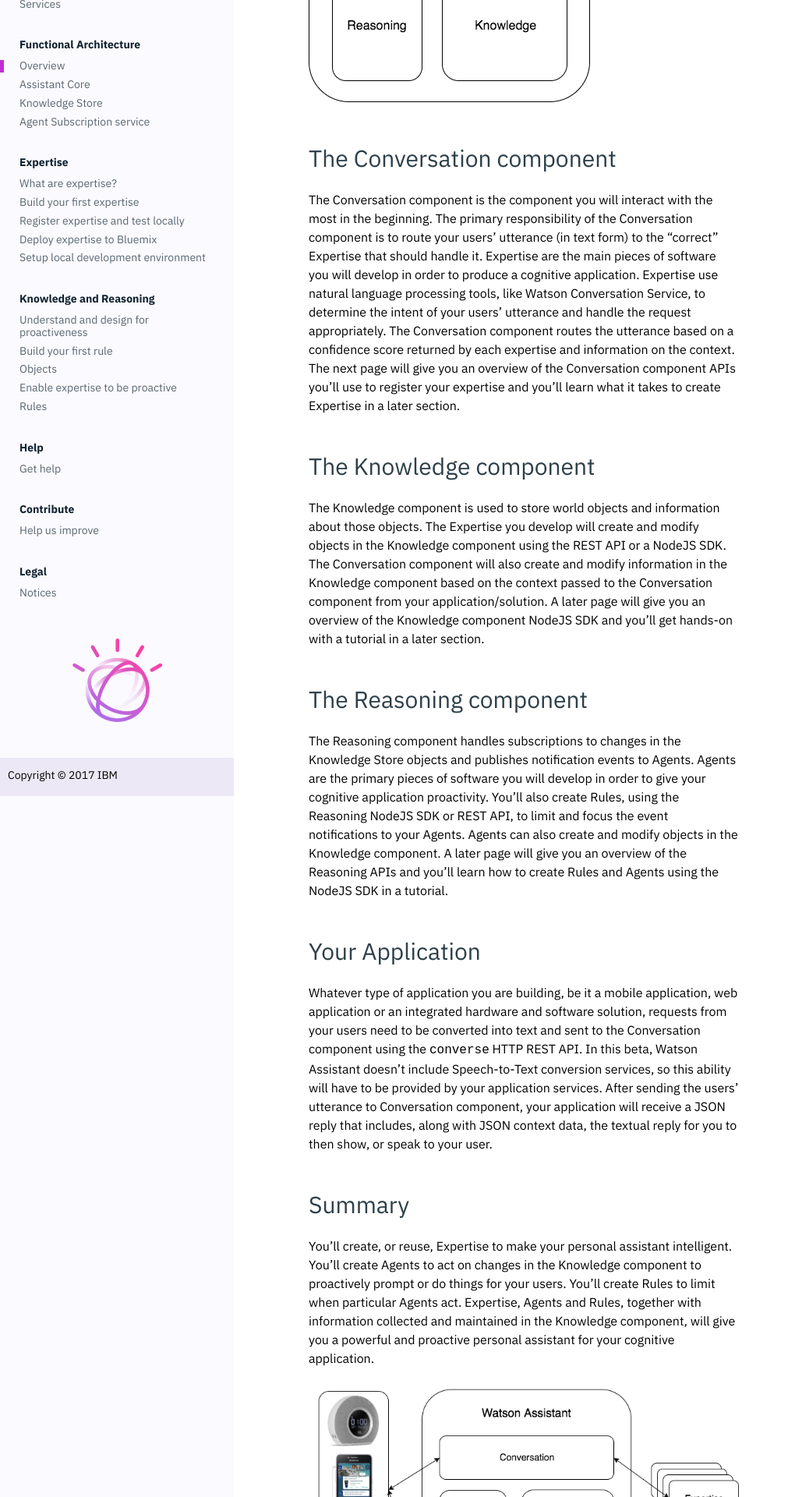
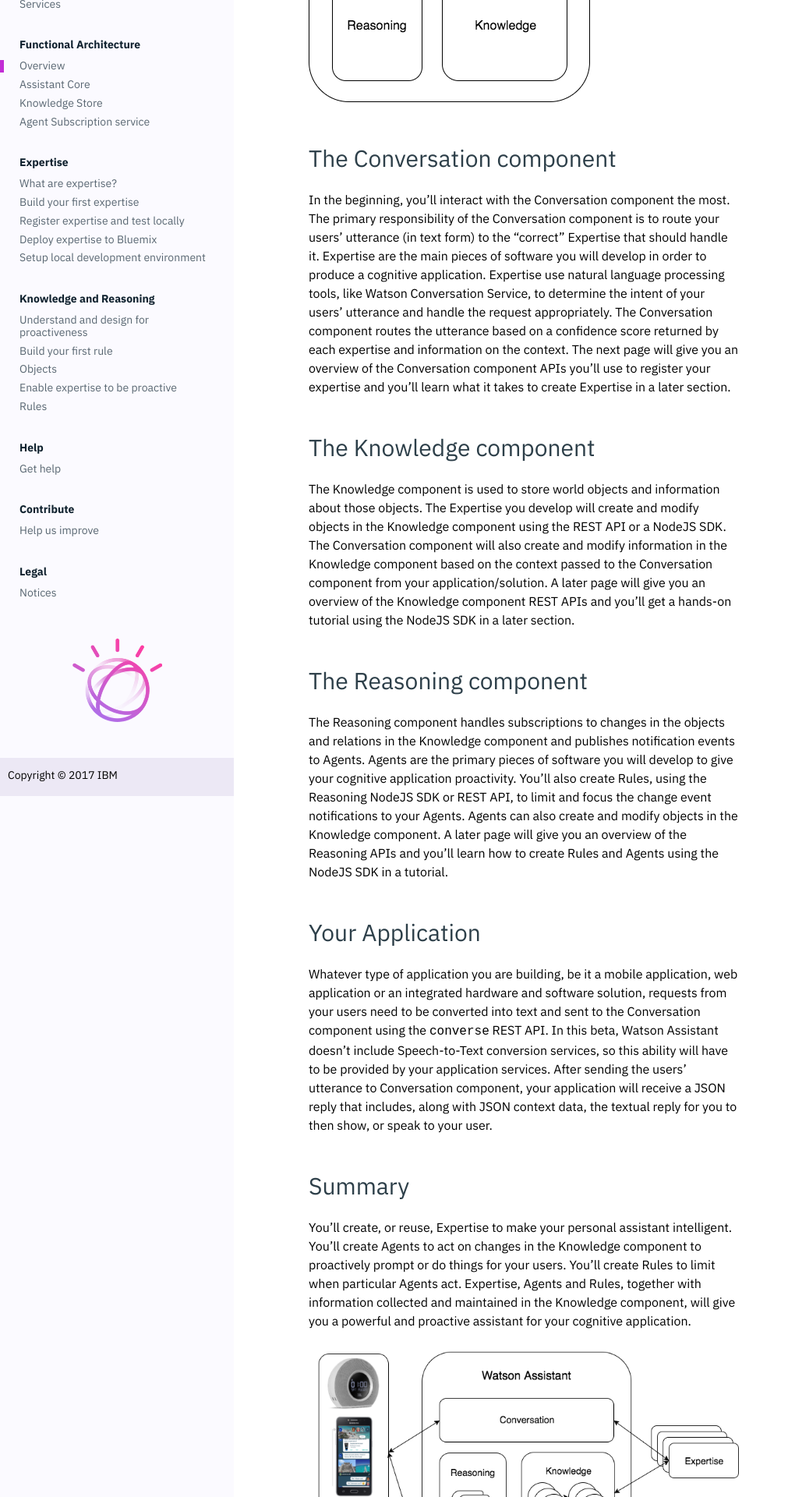
Before and after one commit to benjohnsonnlp/developer, a Jekyll site: the page built from _content/understand-service/overview.md, in a window 1280 px wide. Shown: the part 410-2330 px from the top of the page at 78% size, without its empty margins (0-1011 px from the left). Built offline with Jekyll 4.4.1, drawn with Linux system fonts in a browser that asks for light colours.

Commit message:
minor wording updates to overview

```diff
--- a/_content/understand-service/overview.md
+++ b/_content/understand-service/overview.md
@@ -7,23 +7,23 @@
 
 ## The Conversation component
 
-The Conversation component is the component you will interact with the most in the beginning.  The primary responsibility of the Conversation component is to route your users' utterance (in text form) to the "correct" Expertise that should handle it.  Expertise are the main pieces of software you will develop in order to produce a cognitive application.  Expertise use natural language processing tools, like Watson Conversation Service, to determine the intent of your users' utterance and handle the request appropriately.  The Conversation component routes the utterance based on a confidence score returned by each expertise and information on the context.  The next page will give you an overview of the Conversation component APIs you'll use to register your expertise and you'll learn what it takes to create Expertise in a later section.
+In the beginning, you'll interact with the Conversation component the most.  The primary responsibility of the Conversation component is to route your users' utterance (in text form) to the "correct" Expertise that should handle it.  Expertise are the main pieces of software you will develop in order to produce a cognitive application.  Expertise use natural language processing tools, like Watson Conversation Service, to determine the intent of your users' utterance and handle the request appropriately.  The Conversation component routes the utterance based on a confidence score returned by each expertise and information on the context.  The next page will give you an overview of the Conversation component APIs you'll use to register your expertise and you'll learn what it takes to create Expertise in a later section.
 
 ## The Knowledge component
 
-The Knowledge component is used to store world objects and information about those objects.  The Expertise you develop will create and modify objects in the Knowledge component using the REST API or a NodeJS SDK.  The Conversation component will also create and modify information in the Knowledge component based on the context passed to the Conversation component from your application/solution.  A later page will give you an overview of the Knowledge component NodeJS SDK and you'll get hands-on with a tutorial in a later section.
+The Knowledge component is used to store world objects and information about those objects.  The Expertise you develop will create and modify objects in the Knowledge component using the REST API or a NodeJS SDK.  The Conversation component will also create and modify information in the Knowledge component based on the context passed to the Conversation component from your application/solution.  A later page will give you an overview of the Knowledge component REST APIs and you'll get a hands-on tutorial using the NodeJS SDK in a later section.
 
 ## The Reasoning component
 
-The Reasoning component handles subscriptions to changes in the Knowledge Store objects and publishes notification events to Agents.  Agents are the primary pieces of software you will develop in order to give your cognitive application proactivity.  You'll also create Rules, using the Reasoning NodeJS SDK or REST API, to limit and focus the event notifications to your Agents.  Agents can also create and modify objects in the Knowledge component.  A later page will give you an overview of the Reasoning APIs and you'll learn how to create Rules and Agents using the NodeJS SDK in a tutorial.
+The Reasoning component handles subscriptions to changes in the objects and relations in the Knowledge component and publishes notification events to Agents.  Agents are the primary pieces of software you will develop to give your cognitive application proactivity.  You'll also create Rules, using the Reasoning NodeJS SDK or REST API, to limit and focus the change event notifications to your Agents.  Agents can also create and modify objects in the Knowledge component.  A later page will give you an overview of the Reasoning APIs and you'll learn how to create Rules and Agents using the NodeJS SDK in a tutorial.
 
 ## Your Application
 
-Whatever type of application you are building, be it a mobile application, web application or an integrated hardware and software solution, requests from your users need to be converted into text and sent to the Conversation component using the `converse` HTTP REST API.  In this beta, Watson Assistant doesn't include Speech-to-Text conversion services, so this ability will have to be provided by your application services.  After sending the users' utterance to Conversation component, your application will receive a JSON reply that includes, along with JSON context data, the textual reply for you to then show, or speak to your user.
+Whatever type of application you are building, be it a mobile application, web application or an integrated hardware and software solution, requests from your users need to be converted into text and sent to the Conversation component using the `converse` REST API.  In this beta, Watson Assistant doesn't include Speech-to-Text conversion services, so this ability will have to be provided by your application services.  After sending the users' utterance to Conversation component, your application will receive a JSON reply that includes, along with JSON context data, the textual reply for you to then show, or speak to your user.
 
 ## Summary
 
-You'll create, or reuse, Expertise to make your personal assistant intelligent.  You'll create Agents to act on changes in the Knowledge component to proactively prompt or do things for your users.  You'll create Rules to limit when particular Agents act.  Expertise, Agents and Rules, together with information collected and maintained in the Knowledge component, will give you a powerful and proactive personal assistant for your cognitive application.
+You'll create, or reuse, Expertise to make your personal assistant intelligent.  You'll create Agents to act on changes in the Knowledge component to proactively prompt or do things for your users.  You'll create Rules to limit when particular Agents act.  Expertise, Agents and Rules, together with information collected and maintained in the Knowledge component, will give you a powerful and proactive assistant for your cognitive application.
 
 ![Watson Assistant Based Application]({{site.baseurl}}/images/wpa_overview2.png)
 
```
